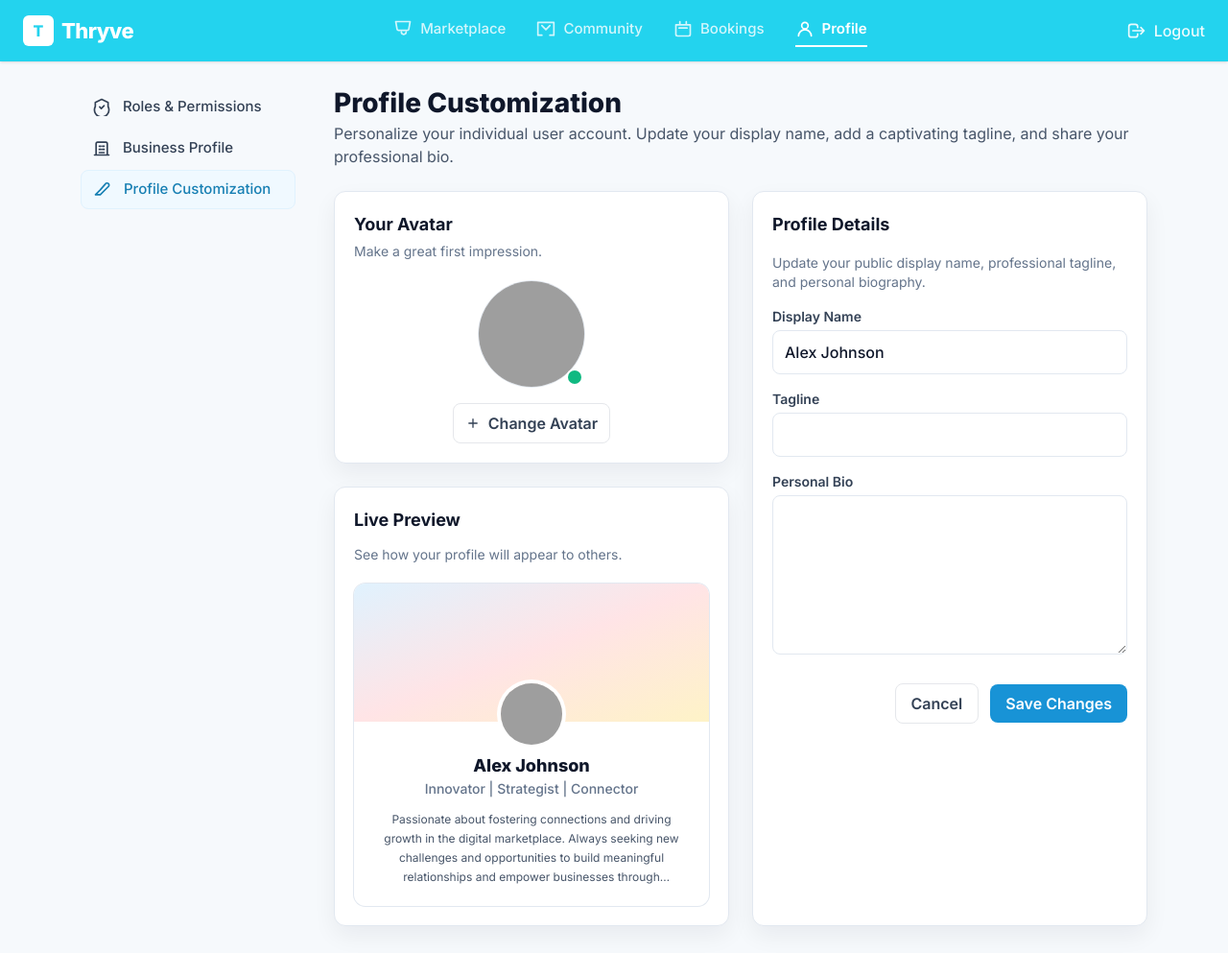
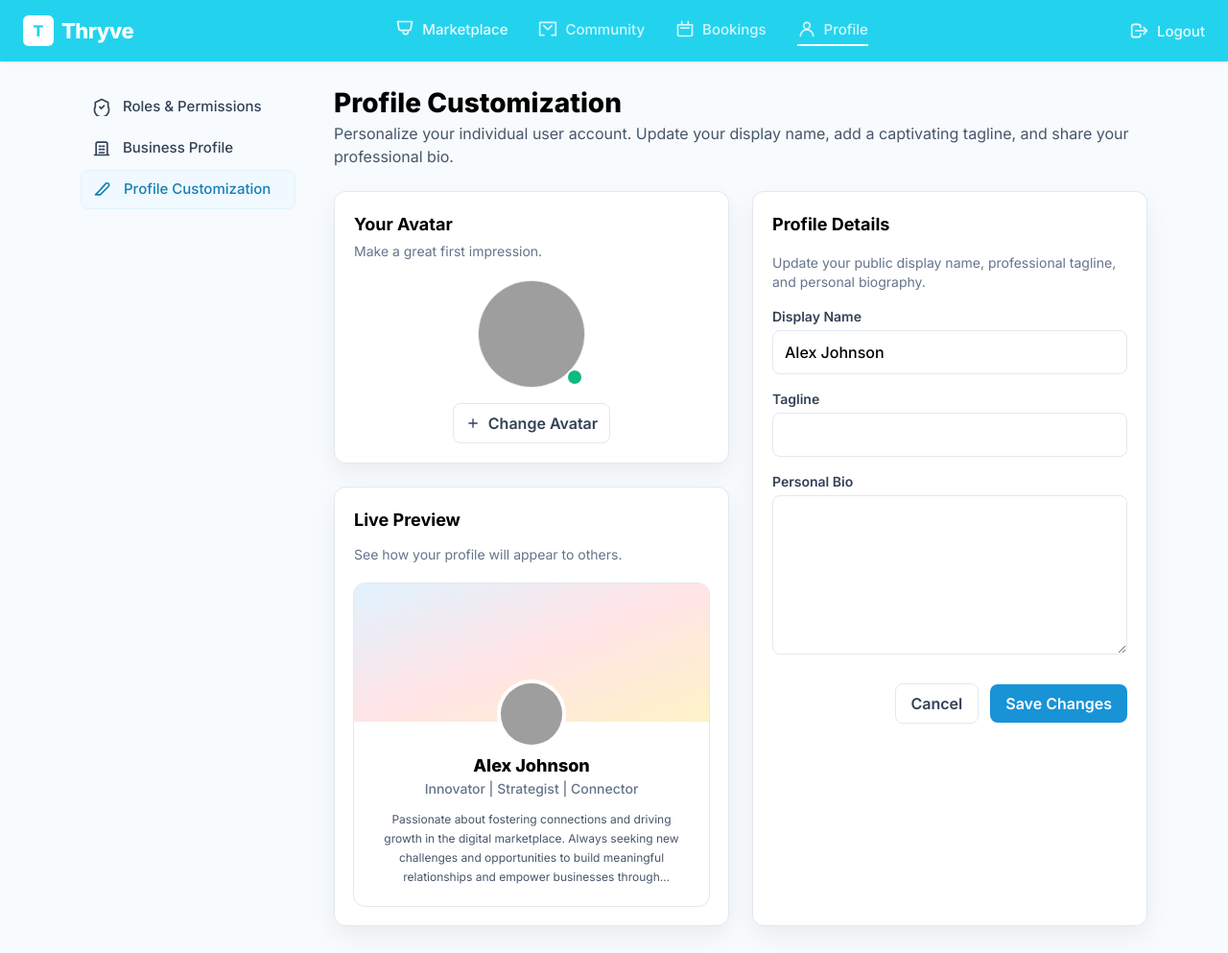
Before and after one commit to siv727/CSIT327-G1-Thryve, a Django app: page /profile/customization/ in a window 1280 px wide. Shown: the whole page at 96% size. Run offline with Django 5.2, Linux system fonts and the light colour scheme; the visitor is signed in with stand-in values (Sample User, id 1); some libraries are stand-ins or nearby versions; grey boxes are pictures that could not be loaded.

Commit message:
fix(home_profile): minor tweaks in UI font and layout for consistency

```diff
--- a/thryve/profile_app/templates/profile_app/profile_customization.html
+++ b/thryve/profile_app/templates/profile_app/profile_customization.html
@@ -25,9 +25,10 @@
       }
     }
   </script>
+  <link rel="preconnect" href="https://fonts.googleapis.com">
   <link href="https://fonts.googleapis.com/css2?family=Inter:wght@400;500;600;700;800&display=swap" rel="stylesheet">
 </head>
-<body class="font-inter bg-[#f6f9fc] text-slate-900">
+<body class="font-inter bg-[#f7fbfd] text-brand-ink">
 
   <!-- Topbar (same style as Home/Business Profile) -->
   <!-- Professional Navbar with Icons -->
@@ -41,79 +42,70 @@
     </a>
 
     <!-- Center: Navigation Links -->
-   {# get the current URL name once #}
     {% with active=request.resolver_match.url_name %}
-<nav class="flex items-center gap-8 text-[15px]">
-
+    <nav class="flex items-center gap-8 text-[15px] font-medium">
       <!-- Marketplace -->
       <a href="{% url 'home1' %}"
-     class="relative pb-1 flex items-center gap-2 transition
-            {% if active == 'home1' %} text-white font-semibold
-            {% else %} text-white/80 font-medium hover:text-white {% endif %}">
-    <!-- svg -->
-     <svg xmlns="http://www.w3.org/2000/svg" class="w-5 h-5" fill="none" viewBox="0 0 24 24" stroke="currentColor">
+         class="relative flex items-center gap-2 pb-1 hover:text-white transition-all text-white/90">
+        <svg xmlns="http://www.w3.org/2000/svg" class="w-5 h-5 flex-shrink-0" fill="none" viewBox="0 0 24 24" stroke="currentColor">
           <path stroke-linecap="round" stroke-linejoin="round" stroke-width="2"
                 d="M3 3h18l-1.68 9.39a2 2 0 01-1.98 1.61H6.66a2 2 0 01-1.98-1.61L3 3zM16 16a3 3 0 11-6 0"/>
         </svg>
-    Marketplace
+        <span class="leading-none">Marketplace</span>
         {% if active == 'home1' %}
           <span class="absolute left-0 -bottom-1 h-[2px] w-full bg-white"></span>
         {% endif %}
       </a>
 
-  <!-- Community (placeholder) -->
+      <!-- Community -->
       <a href="#"
-     class="relative pb-1 flex items-center gap-2 transition text-white/80 font-medium hover:text-white">
-    <!-- svg -->
-     <svg xmlns="http://www.w3.org/2000/svg" class="w-5 h-5" fill="none" viewBox="0 0 24 24" stroke="currentColor">
+         class="relative flex items-center gap-2 pb-1 hover:text-white transition-all text-white/80">
+        <svg xmlns="http://www.w3.org/2000/svg" class="w-5 h-5 flex-shrink-0" fill="none" viewBox="0 0 24 24" stroke="currentColor">
           <path stroke-linecap="round" stroke-linejoin="round" stroke-width="2"
-            d="M17 20h5V4H2v16h5M17 8l-5 5-5-5" />
+                d="M17 20h5V4H2v16h5M17 8l-5 5-5-5"/>
         </svg>
-    Community
-  </a>
-
-  <!-- Bookings (placeholder) -->
-  <a href="#"
-     class="relative pb-1 flex items-center gap-2 transition text-white/80 font-medium hover:text-white">
-    <!-- svg -->
-     <svg xmlns="http://www.w3.org/2000/svg" class="w-5 h-5" fill="none" viewBox="0 0 24 24" stroke="currentColor">
-      <path stroke-linecap="round" stroke-linejoin="round" stroke-width="2"
-            d="M8 7V3m8 4V3m-9 8h10M5 21h14a2 2 0 002-2V7H3v12a2 2 0 002 2z"/>
-    </svg>
-    Bookings
-  </a>
-
-  <!-- Profile: consider profile active for both business_profile AND profile_customization -->
-  <a href="{% url 'business_profile' %}"
-     class="relative pb-1 flex items-center gap-2 transition
-            {% if active == 'business_profile' or active == 'profile_customization' %}
-              text-white font-semibold
-            {% else %}
-              text-white/80 font-medium hover:text-white
-            {% endif %}">
-    <!-- svg -->
-     <svg xmlns="http://www.w3.org/2000/svg" class="w-5 h-5" fill="none" viewBox="0 0 24 24" stroke="currentColor">
-      <path stroke-linecap="round" stroke-linejoin="round" stroke-width="2"
-            d="M20 21a8 8 0 10-16 0m8-9a4 4 0 100-8 4 4 0 000 8z"/>
-    </svg>
-    Profile
-    {% if active == 'business_profile' or active == 'profile_customization' %}
+        <span class="leading-none">Community</span>
+        {% if active == 'community' %}
           <span class="absolute left-0 -bottom-1 h-[2px] w-full bg-white"></span>
         {% endif %}
       </a>
 
+      <!-- Bookings -->
+      <a href="#"
+         class="relative flex items-center gap-2 pb-1 hover:text-white transition-all text-white/80">
+        <svg xmlns="http://www.w3.org/2000/svg" class="w-5 h-5 flex-shrink-0" fill="none" viewBox="0 0 24 24" stroke="currentColor">
+          <path stroke-linecap="round" stroke-linejoin="round" stroke-width="2"
+                d="M8 7V3m8 4V3m-9 8h10M5 21h14a2 2 0 002-2V7H3v12a2 2 0 002 2z"/>
+        </svg>
+        <span class="leading-none">Bookings</span>
+        {% if active == 'bookings' %}
+          <span class="absolute left-0 -bottom-1 h-[2px] w-full bg-white"></span>
+        {% endif %}
+      </a>
+
+      <!-- Profile -->
+      <a href="{% url 'profile_customization' %}"
+         class="relative flex items-center gap-2 pb-1 hover:text-white transition-all text-white/80">
+        <svg xmlns="http://www.w3.org/2000/svg" class="w-5 h-5 flex-shrink-0" fill="none" viewBox="0 0 24 24" stroke="currentColor">
+          <path stroke-linecap="round" stroke-linejoin="round" stroke-width="2"
+                d="M20 21a8 8 0 10-16 0m8-9a4 4 0 100-8 4 4 0 000 8z"/>
+        </svg>
+        <span class="leading-none">Profile</span>
+        {% if active == 'profile_customization' %}
+          <span class="absolute left-0 -bottom-1 h-[2px] w-full bg-white"></span>
+        {% endif %}
+      </a>
     </nav>
     {% endwith %}
 
-
-
     <!-- Right: Logout -->
     <a href="{% url 'logout' %}"
-       class="inline-flex items-center gap-2 font-medium text-white/90 hover:text-white transition">
-      <svg xmlns="http://www.w3.org/2000/svg" class="w-5 h-5" fill="none" viewBox="0 0 24 24" stroke="currentColor">
-        <path stroke-linecap="round" stroke-linejoin="round" stroke-width="2" d="M17 16l4-4m0 0l-4-4m4 4H7m6 4v1a3 3 0 01-3 3H5a3 3 0 01-3-3V7a3 3 0 013-3h5a3 3 0 013 3v1" />
+       class="flex items-center gap-2 font-medium text-white/90 hover:text-white transition-all text-[15px]">
+      <svg xmlns="http://www.w3.org/2000/svg" class="w-5 h-5 flex-shrink-0" fill="none" viewBox="0 0 24 24" stroke="currentColor">
+        <path stroke-linecap="round" stroke-linejoin="round" stroke-width="2"
+              d="M17 16l4-4m0 0l-4-4m4 4H7m6 4v1a3 3 0 01-3 3H5a3 3 0 01-3-3V7a3 3 0 013-3h5a3 3 0 013 3v1"/>
       </svg>
-      Logout
+      <span class="leading-none">Logout</span>
     </a>
 
   </div>
```
Also changed, not shown: thryve/profile_app/templates/profile_app/business_profile.html (+31 -32 lines). Lines whose indentation alone changed are shown as unchanged.
